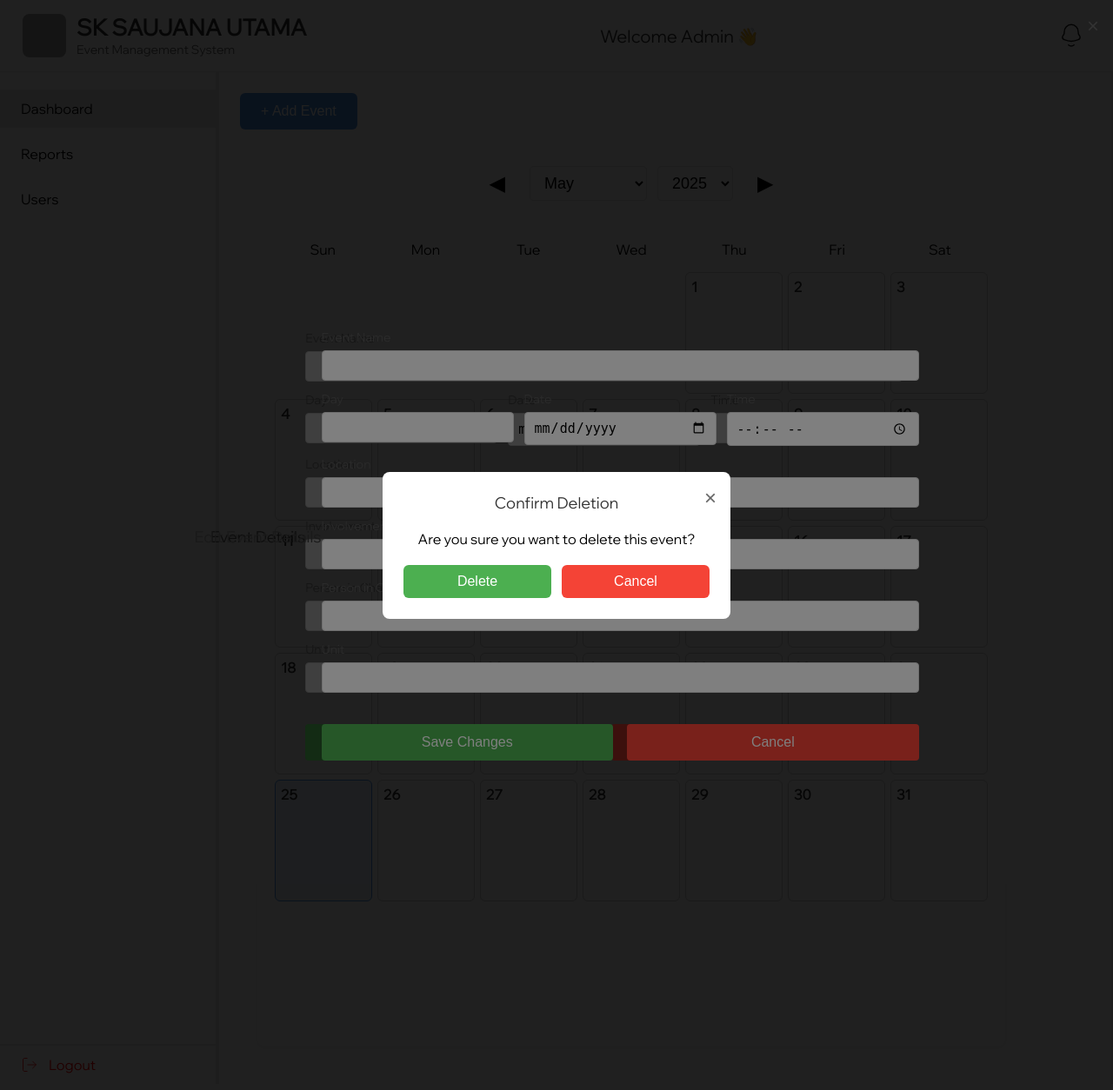
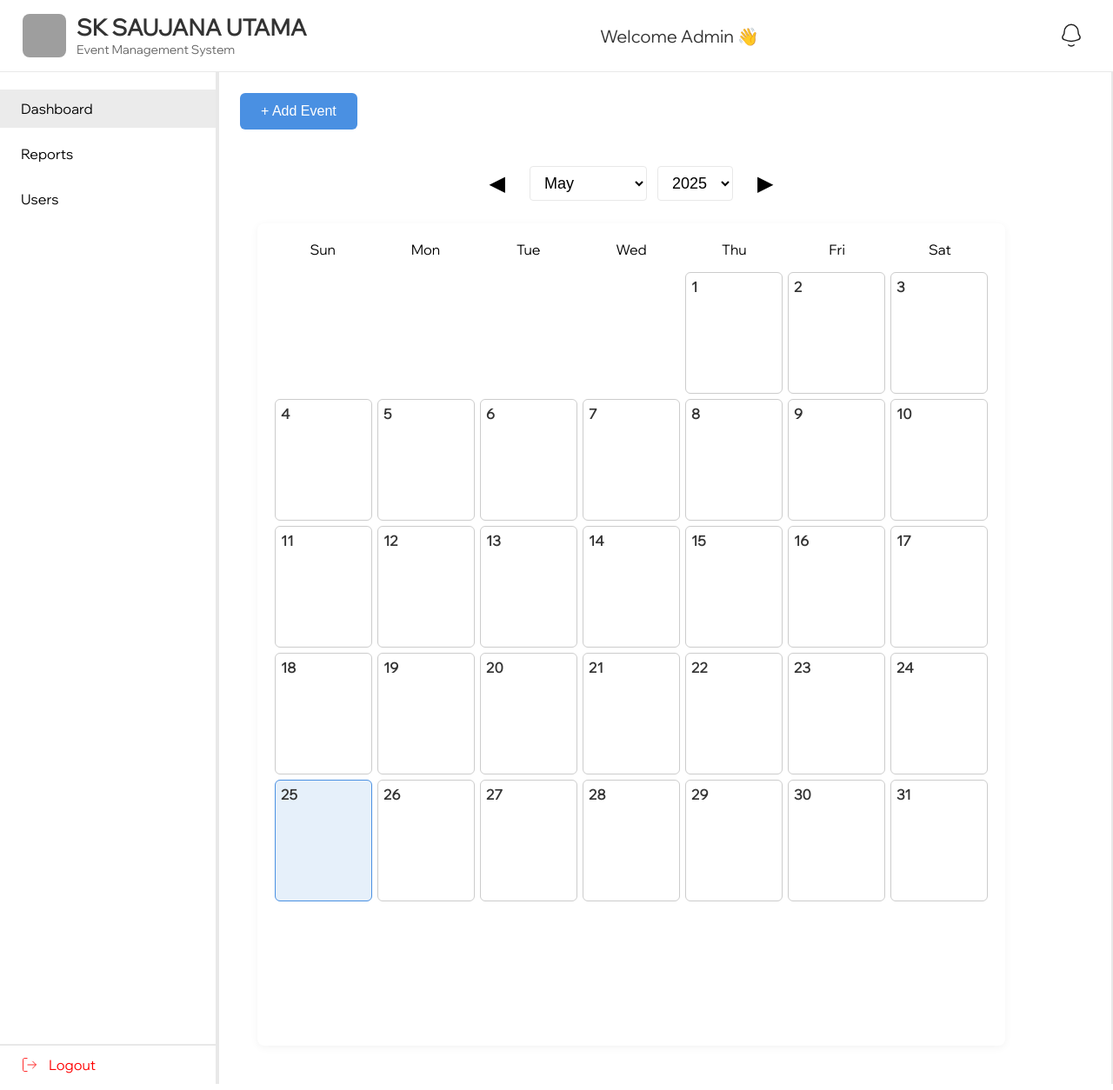
Before and after one commit to RashadulRD786/school-calendar-system, a PHP site: page /school-calendar-system/admin-dashboard1.html in a window 1280 px wide. Shown: the whole page at 87% size. Run offline with PHP 8.4, Linux system fonts and the light colour scheme; data that the repository does not hold is empty; grey boxes are pictures that could not be loaded.

Commit message:
Added styling to the pop up

```diff
--- a/admin1-styles.css
+++ b/admin1-styles.css
@@ -253,113 +253,6 @@ body {
 
 .add-event-button:hover {
   background-color: #357abd;
-}
-
-/* Event Form Modal */
-.event-form-modal {
-  position: fixed;
-  top: 50%;
-  left: 50%;
-  transform: translate(-50%, -50%);
-  width: 80%;
-  max-width: 500px;
-  max-height: 90vh;
-  overflow-y: auto;
-  background-color: white;
-  border-radius: 8px;
-  box-shadow: 0 4px 20px rgba(0, 0, 0, 0.15);
-  padding: 20px;
-  z-index: 1000;
-}
-
-.close-modal-button {
-  position: absolute;
-  top: 16px;
-  right: 16px;
-  background: none;
-  border: none;
-  font-size: 24px;
-  cursor: pointer;
-  color: #666;
-}
-
-.close-modal-button:hover {
-  color: #333;
-}
-
-.modal-title {
-  margin-bottom: 16px;
-  font-size: 20px;
-  font-weight: 500;
-  color: #333;
-}
-
-.form-container {
-  display: flex;
-  flex-direction: column;
-  gap: 12px;
-}
-
-.form-label {
-  display: block;
-  margin-bottom: 6px;
-  color: #555;
-  font-size: 14px;
-}
-
-.form-input {
-  width: 100%;
-  padding: 8px 10px;
-  border: 1px solid #ddd;
-  border-radius: 4px;
-  font-size: 15px;
-}
-
-.form-input:focus {
-  border-color: #4a90e2;
-  outline: none;
-}
-
-.form-row {
-  display: grid;
-  grid-template-columns: repeat(3, 1fr);
-  gap: 12px;
-}
-
-.form-actions {
-  display: flex;
-  gap: 16px;
-  margin-top: 24px;
-}
-
-.confirm-button {
-  flex: 1;
-  padding: 12px;
-  background-color: #4caf50;
-  color: white;
-  border: none;
-  border-radius: 4px;
-  font-size: 16px;
-  cursor: pointer;
-}
-
-.confirm-button:hover {
-  background-color: #45a049;
-}
-
-.cancel-button {
-  flex: 1;
-  padding: 12px;
-  background-color: #f44336;
-  color: white;
-  border: none;
-  border-radius: 4px;
-  font-size: 16px;
-  cursor: pointer;
-}
-
-.cancel-button:hover {
-  background-color: #da190b;
 }
 
 .content-wrapper {
@@ -711,69 +566,7 @@ body {
   display: none;
 }
 
-.modal {
-  position: fixed;
-  top: 0;
-  left: 0;
-  width: 100%;
-  height: 100%;
-  background-color: rgba(0, 0, 0, 0.5);
-  display: flex;
-  justify-content: center;
-  align-items: center;
-  z-index: 999;
-}
 
-.modal-content {
-  background: #fff;
-  padding: 24px;
-  border-radius: 8px;
-  width: 90%;
-  max-width: 400px;
-  text-align: center;
-  position: relative;
-}
-
-.modal-close {
-  position: absolute;
-  right: 16px;
-  top: 12px;
-  font-size: 20px;
-  border: none;
-  background: none;
-  cursor: pointer;
-  color: #666;
-}
-
-.modal-title {
-  font-size: 18px;
-  margin-bottom: 20px;
-}
-
-.modal-actions {
-  display: flex;
-  justify-content: space-between;
-  gap: 12px;
-}
-
-.modal-btn {
-  flex: 1;
-  padding: 10px;
-  border: none;
-  border-radius: 6px;
-  font-size: 16px;
-  cursor: pointer;
-}
-
-.modal-btn.confirm {
-  background-color: #4caf50;
-  color: white;
-}
-
-.modal-btn.cancel {
-  background-color: #f44336;
-  color: white;
-}
 
 .event-label {
   background-color: #1976d2;
@@ -787,3 +580,222 @@ body {
   overflow: hidden;
   text-overflow: ellipsis;
 }
+
+/* Consolidate modal-specific styles */
+.event-form-modal,
+.view-event-modal,
+.edit-event-modal {
+  position: fixed;
+  top: 50%;
+  left: 50%;
+  transform: translate(-50%, -50%);
+  width: 80%;
+  max-width: 500px;
+  max-height: 90vh;
+  overflow-y: auto;
+  background-color: white;
+  border-radius: 8px;
+  box-shadow: 0 4px 20px rgba(0, 0, 0, 0.15);
+  padding: 20px;
+  z-index: 1000;
+}
+
+/* Title consistency */
+.event-form-modal .modal-title,
+.view-event-modal .modal-title,
+.edit-event-modal .modal-title {
+  margin-bottom: 16px;
+  font-size: 20px;
+  font-weight: 500;
+  color: #333;
+  text-align: left;
+}
+
+/* Close button position */
+.event-form-modal .close-modal-button,
+.view-event-modal .close-modal-button,
+.edit-event-modal .close-modal-button {
+  position: absolute;
+  top: 16px;
+  right: 16px;
+  background: none;
+  border: none;
+  font-size: 24px;
+  cursor: pointer;
+  color: #666;
+}
+
+.close-modal-button:hover {
+  color: #333;
+}
+
+/* Form structure */
+.event-form-modal .form-container,
+.view-event-modal .form-container,
+.edit-event-modal .form-container {
+  display: flex;
+  flex-direction: column;
+  gap: 12px;
+}
+
+.form-row {
+  display: grid;
+  grid-template-columns: repeat(3, 1fr);
+  gap: 12px;
+}
+
+.form-label {
+  display: block;
+  margin-bottom: 6px;
+  color: #555;
+  font-size: 14px;
+}
+
+.form-input {
+  width: 100%;
+  padding: 8px 10px;
+  border: 1px solid #ddd;
+  border-radius: 4px;
+  font-size: 15px;
+}
+
+.form-input:focus {
+  border-color: #4a90e2;
+  outline: none;
+}
+
+.form-actions {
+  display: flex;
+  gap: 16px;
+  margin-top: 24px;
+}
+
+.confirm-button,
+.cancel-button {
+  flex: 1;
+  padding: 12px;
+  font-size: 16px;
+  border: none;
+  border-radius: 4px;
+  cursor: pointer;
+}
+
+.confirm-button {
+  background-color: #4caf50;
+  color: white;
+}
+
+.cancel-button {
+  background-color: #f44336;
+  color: white;
+}
+
+.confirm-button:hover {
+  background-color: #45a049;
+}
+
+.cancel-button:hover {
+  background-color: #da190b;
+}
+
+.form-input[readonly] {
+  background-color: #f9f9f9;
+  color: #333;
+  cursor: default;
+}
+
+.input-error {
+  border-color: red;
+}
+
+.error-message {
+  font-size: 0.8rem;
+  color: red;
+  margin-top: 2px;
+}
+
+
+/* === Delete Confirmation Modal === */
+#delete-confirmation-modal {
+  position: fixed;
+  top: 50%;
+  left: 50%;
+  transform: translate(-50%, -50%);
+  width: 90%;
+  max-width: 400px;
+  background-color: white;
+  border-radius: 10px;
+  box-shadow: 0 4px 20px rgba(0, 0, 0, 0.2);
+  z-index: 2000; /* above view modal */
+  padding: 24px 20px;
+  text-align: center;
+}
+
+/* Title */
+#delete-confirmation-modal .modal-title {
+  font-size: 20px;
+  font-weight: 500;
+  margin-bottom: 16px;
+  color: #333;
+}
+
+/* Close (X) button */
+#delete-confirmation-modal .close-modal-button {
+  position: absolute;
+  top: 12px;
+  right: 16px;
+  background: none;
+  border: none;
+  font-size: 22px;
+  color: #666;
+  cursor: pointer;
+}
+
+#delete-confirmation-modal .close-modal-button:hover {
+  color: #000;
+}
+
+/* Confirmation message */
+#delete-confirmation-modal .modal-message {
+  font-size: 16px;
+  color: #333;
+  margin-bottom: 24px;
+}
+
+/* Button container */
+#delete-confirmation-modal .modal-actions {
+  display: flex;
+  justify-content: center;
+  gap: 12px; /* Minimized gap between buttons */
+  margin-top: 8px;
+}
+
+/* Buttons */
+#delete-confirmation-modal .modal-btn {
+  padding: 10px 20px;
+  border: none;
+  border-radius: 6px;
+  font-size: 16px;
+  cursor: pointer;
+  font-weight: 500;
+  min-width: 100px;
+  transition: background-color 0.2s ease;
+}
+
+#delete-confirmation-modal .modal-btn.confirm {
+  background-color: #4caf50;
+  color: white;
+}
+
+#delete-confirmation-modal .modal-btn.cancel {
+  background-color: #f44336;
+  color: white;
+}
+
+#delete-confirmation-modal .modal-btn.confirm:hover {
+  background-color: #45a049;
+}
+
+#delete-confirmation-modal .modal-btn.cancel:hover {
+  background-color: #d32f2f;
+}
```
Also changed, not shown: other parts of admin1-styles.css (+0 -38 lines).
